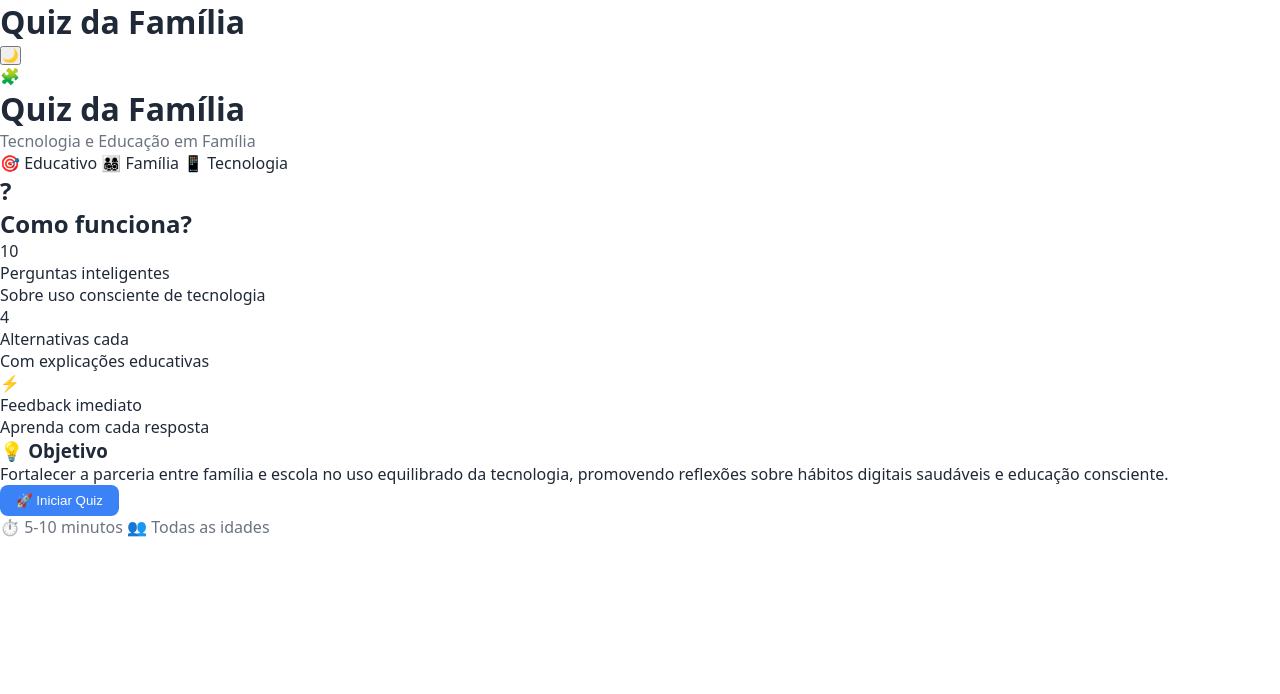
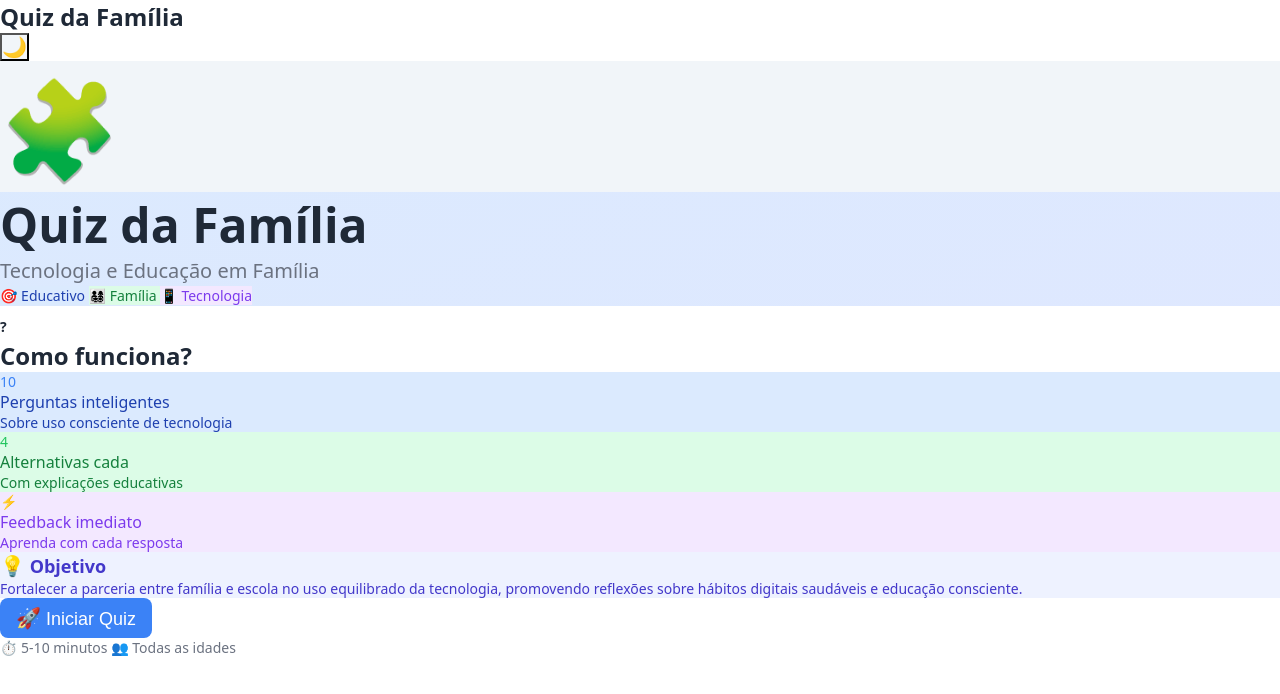
Before and after one commit to gabriellipe/familia-quiz, an Angular app: page / in a window 1280 px wide. Shown: the top 694 px of the page. Built offline with nearby package versions, Linux system fonts and the light colour scheme.

Commit message:
feat: Ajustar Css

```diff
--- a/src/app/app.component.ts
+++ b/src/app/app.component.ts
@@ -10,13 +10,13 @@ import { ThemeService } from './services/theme.service';
   imports: [RouterOutlet, CommonModule],
   changeDetection: ChangeDetectionStrategy.OnPush,
   template: `
-    <div class="min-h-screen bg-surface text-on-surface">
-      <header class="p-4 border-b border-gray-200 dark:border-gray-700">
+    <div class="min-h-screen surface">
+      <header class="p-4 border-b border-custom">
         <div class="max-w-4xl mx-auto flex justify-between items-center">
           <h1 class="text-2xl font-bold">Quiz da Família</h1>
           <button
             (click)="toggleTheme()"
-            class="p-2 rounded-lg hover:bg-gray-100 dark:hover:bg-gray-800 transition-colors"
+            class="p-2 rounded-lg surface-hover transition-colors"
             aria-label="Alternar tema"
           >
             <span class="text-xl">{{ (themeService.isDark$ | async) ? '☀️' : '🌙' }}</span>
--- a/src/styles.css
+++ b/src/styles.css
@@ -1,41 +1,137 @@
 @unocss;
 
-/* CSS Variables para tema light/dark - CORRIGIDO */
+/* CSS Variables para tema light/dark - SISTEMA COMPLETO */
 :root,
 :root.light {
-  /* Tema Light (padrão) */
+  /* Cores primárias */
   --color-primary: #3b82f6;
+  --color-primary-hover: #2563eb;
   --color-on-primary: #ffffff;
+
+  /* Superfícies */
   --color-surface: #ffffff;
   --color-on-surface: #1f2937;
   --color-surface-variant: #f8fafc;
+  --color-surface-hover: #f1f5f9;
+
+  /* Bordas e separadores */
   --color-border: #e2e8f0;
+  --color-border-light: #f1f5f9;
+  --color-border-focus: var(--color-primary);
+
+  /* Textos */
   --color-muted: #6b7280;
-  --color-success: #dcfce7;
+  --color-text-secondary: #4b5563;
+
+  /* Estados de feedback */
+  --color-success-bg: #dcfce7;
   --color-success-border: #22c55e;
   --color-success-text: #15803d;
-  --color-error: #fef2f2;
+  --color-error-bg: #fef2f2;
   --color-error-border: #ef4444;
   --color-error-text: #b91c1c;
+
+  /* Backgrounds específicos */
+  --color-bg-gradient-start: #dbeafe;
+  --color-bg-gradient-end: #e0e7ff;
   --color-progress-bg: #e5e7eb;
+
+  /* Cores específicas por contexto */
+  --color-blue-bg: #dbeafe;
+  --color-blue-text: #1e40af;
+  --color-blue-accent: #3b82f6;
+  --color-green-bg: #dcfce7;
+  --color-green-text: #15803d;
+  --color-green-accent: #22c55e;
+  --color-purple-bg: #f3e8ff;
+  --color-purple-text: #7c3aed;
+  --color-purple-accent: #8b5cf6;
+  --color-red-bg: #fef2f2;
+  --color-red-text: #dc2626;
+  --color-red-accent: #ef4444;
+  --color-yellow-bg: #fefce8;
+  --color-yellow-text: #ca8a04;
+  --color-yellow-accent: #eab308;
+  --color-indigo-bg: #eef2ff;
+  --color-indigo-text: #4338ca;
+  --color-indigo-accent: #6366f1;
+
+  /* Grays */
+  --color-gray-50: #f9fafb;
+  --color-gray-100: #f3f4f6;
+  --color-gray-200: #e5e7eb;
+  --color-gray-300: #d1d5db;
+  --color-gray-400: #9ca3af;
+  --color-gray-500: #6b7280;
+  --color-gray-600: #4b5563;
+  --color-gray-700: #374151;
+  --color-gray-800: #1f2937;
 }
 
 :root.dark {
-  /* Tema Dark */
+  /* Cores primárias */
   --color-primary: #60a5fa;
+  --color-primary-hover: #3b82f6;
   --color-on-primary: #1e293b;
+
+  /* Superfícies */
   --color-surface: #1e293b;
   --color-on-surface: #f1f5f9;
   --color-surface-variant: #334155;
+  --color-surface-hover: #475569;
+
+  /* Bordas e separadores */
   --color-border: #475569;
+  --color-border-light: #334155;
+  --color-border-focus: var(--color-primary);
+
+  /* Textos */
   --color-muted: #94a3b8;
-  --color-success: rgba(21, 128, 61, 0.2);
+  --color-text-secondary: #cbd5e1;
+
+  /* Estados de feedback */
+  --color-success-bg: rgba(21, 128, 61, 0.2);
   --color-success-border: #22c55e;
   --color-success-text: #86efac;
-  --color-error: rgba(185, 28, 28, 0.2);
+  --color-error-bg: rgba(185, 28, 28, 0.2);
   --color-error-border: #ef4444;
   --color-error-text: #fca5a5;
+
+  /* Backgrounds específicos */
+  --color-bg-gradient-start: #0f172a;
+  --color-bg-gradient-end: #1e293b;
   --color-progress-bg: #374151;
+
+  /* Cores específicas por contexto */
+  --color-blue-bg: rgba(59, 130, 246, 0.2);
+  --color-blue-text: #93c5fd;
+  --color-blue-accent: #60a5fa;
+  --color-green-bg: rgba(34, 197, 94, 0.2);
+  --color-green-text: #86efac;
+  --color-green-accent: #4ade80;
+  --color-purple-bg: rgba(139, 92, 246, 0.2);
+  --color-purple-text: #c4b5fd;
+  --color-purple-accent: #a78bfa;
+  --color-red-bg: rgba(239, 68, 68, 0.2);
+  --color-red-text: #fca5a5;
+  --color-red-accent: #f87171;
+  --color-yellow-bg: rgba(234, 179, 8, 0.2);
+  --color-yellow-text: #fde047;
+  --color-yellow-accent: #facc15;
+  --color-indigo-bg: rgba(99, 102, 241, 0.2);
+  --color-indigo-text: #a5b4fc;
+  --color-indigo-accent: #818cf8;
+
+  /* Grays */
+  --color-gray-50: #1e293b;
+  --color-gray-100: #334155;
+  --color-gray-200: #475569;
+  --color-gray-300: #64748b;
+  --color-gray-400: #94a3b8;
+  --color-gray-500: #cbd5e1;
+  --color-gray-600: #e2e8f0;
+  --color-gray-700: #f1f5f9;
+  --color-gray-800: #f8fafc;
 }
 
 /* Reset básico */
@@ -51,9 +147,45 @@ body {
   color: var(--color-on-surface);
   transition: background-color 0.3s, color 0.3s;
   min-height: 100vh;
+  font-size: 16px; /* Base font size for desktop */
 }
 
-/* Classes customizadas para melhor integração com UnoCSS */
+/* Typography System - Mobile First */
+@media (max-width: 767px) {
+  html { font-size: 18px; } /* Increase base size for mobile */
+
+  .text-xs { font-size: 0.8rem; }
+  .text-sm { font-size: 0.9rem; }
+  .text-base { font-size: 1rem; }
+  .text-lg { font-size: 1.15rem; }
+  .text-xl { font-size: 1.3rem; }
+  .text-2xl { font-size: 1.6rem; }
+  .text-3xl { font-size: 2rem; }
+  .text-4xl { font-size: 2.5rem; }
+  .text-5xl { font-size: 3rem; }
+  .text-6xl { font-size: 3.5rem; }
+  .text-7xl { font-size: 4rem; }
+  .text-8xl { font-size: 4.5rem; }
+}
+
+@media (min-width: 768px) {
+  html { font-size: 16px; } /* Standard size for desktop */
+
+  .text-xs { font-size: 0.75rem; }
+  .text-sm { font-size: 0.875rem; }
+  .text-base { font-size: 1rem; }
+  .text-lg { font-size: 1.125rem; }
+  .text-xl { font-size: 1.25rem; }
+  .text-2xl { font-size: 1.5rem; }
+  .text-3xl { font-size: 1.875rem; }
+  .text-4xl { font-size: 2.25rem; }
+  .text-5xl { font-size: 3rem; }
+  .text-6xl { font-size: 3.75rem; }
+  .text-7xl { font-size: 4.5rem; }
+  .text-8xl { font-size: 6rem; }
+}
+
+/* Classes de superfície */
 .surface {
   background-color: var(--color-surface);
   color: var(--color-on-surface);
@@ -64,13 +196,107 @@ body {
   color: var(--color-on-surface);
 }
 
+.surface-hover {
+  background-color: var(--color-surface-hover);
+}
+
+/* Classes de background gradiente */
+.bg-app-gradient {
+  background: linear-gradient(to bottom right, var(--color-bg-gradient-start), var(--color-bg-gradient-end));
+}
+
+/* Classes de background por contexto */
+.bg-blue-context {
+  background-color: var(--color-blue-bg);
+  color: var(--color-blue-text);
+}
+
+.bg-green-context {
+  background-color: var(--color-green-bg);
+  color: var(--color-green-text);
+}
+
+.bg-purple-context {
+  background-color: var(--color-purple-bg);
+  color: var(--color-purple-text);
+}
+
+.bg-red-context {
+  background-color: var(--color-red-bg);
+  color: var(--color-red-text);
+}
+
+.bg-yellow-context {
+  background-color: var(--color-yellow-bg);
+  color: var(--color-yellow-text);
+}
+
+.bg-indigo-context {
+  background-color: var(--color-indigo-bg);
+  color: var(--color-indigo-text);
+}
+
+/* Classes de texto por contexto */
+.text-blue-context { color: var(--color-blue-text); }
+.text-green-context { color: var(--color-green-text); }
+.text-purple-context { color: var(--color-purple-text); }
+.text-red-context { color: var(--color-red-text); }
+.text-yellow-context { color: var(--color-yellow-text); }
+.text-indigo-context { color: var(--color-indigo-text); }
+
+/* Classes de accent por contexto */
+.accent-blue { color: var(--color-blue-accent); }
+.accent-green { color: var(--color-green-accent); }
+.accent-purple { color: var(--color-purple-accent); }
+.accent-red { color: var(--color-red-accent); }
+.accent-yellow { color: var(--color-yellow-accent); }
+.accent-indigo { color: var(--color-indigo-accent); }
+
+/* Classes de bordas */
 .border-custom {
   border-color: var(--color-border);
 }
 
+.border-light {
+  border-color: var(--color-border-light);
+}
+
+.border-focus {
+  border-color: var(--color-border-focus);
+}
+
+.border-blue-context { border-color: var(--color-blue-accent); }
+.border-green-context { border-color: var(--color-green-accent); }
+.border-red-context { border-color: var(--color-red-accent); }
+.border-yellow-context { border-color: var(--color-yellow-accent); }
+.border-indigo-context { border-color: var(--color-indigo-accent); }
+
+/* Classes de texto */
 .text-muted {
   color: var(--color-muted);
 }
+
+.text-secondary {
+  color: var(--color-text-secondary);
+}
+
+/* Classes de grays usando variáveis */
+.bg-gray-custom-50 { background-color: var(--color-gray-50); }
+.bg-gray-custom-100 { background-color: var(--color-gray-100); }
+.bg-gray-custom-200 { background-color: var(--color-gray-200); }
+.bg-gray-custom-300 { background-color: var(--color-gray-300); }
+.bg-gray-custom-700 { background-color: var(--color-gray-700); }
+.bg-gray-custom-800 { background-color: var(--color-gray-800); }
+
+.text-gray-custom-300 { color: var(--color-gray-300); }
+.text-gray-custom-400 { color: var(--color-gray-400); }
+.text-gray-custom-500 { color: var(--color-gray-500); }
+.text-gray-custom-600 { color: var(--color-gray-600); }
+
+.border-gray-custom-200 { border-color: var(--color-gray-200); }
+.border-gray-custom-300 { border-color: var(--color-gray-300); }
+.border-gray-custom-600 { border-color: var(--color-gray-600); }
+.border-gray-custom-700 { border-color: var(--color-gray-700); }
 
 /* Botões customizados */
 .btn-primary {
```
Also changed, not shown: src/app/components/home.component.ts (+22 -22 lines), src/app/components/quiz.component.ts (+13 -13 lines), src/app/components/resultado.component.ts (+14 -14 lines).
